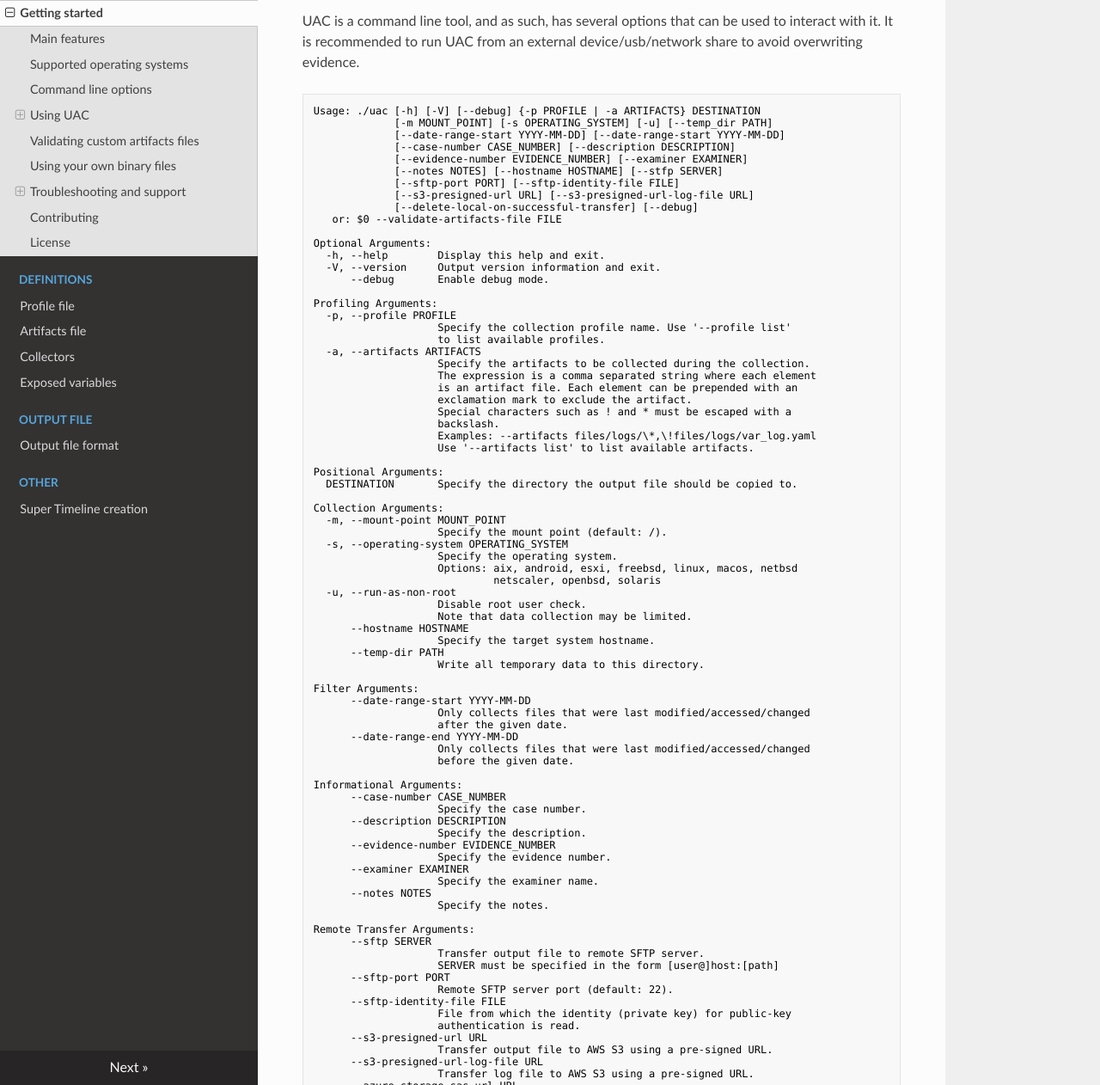
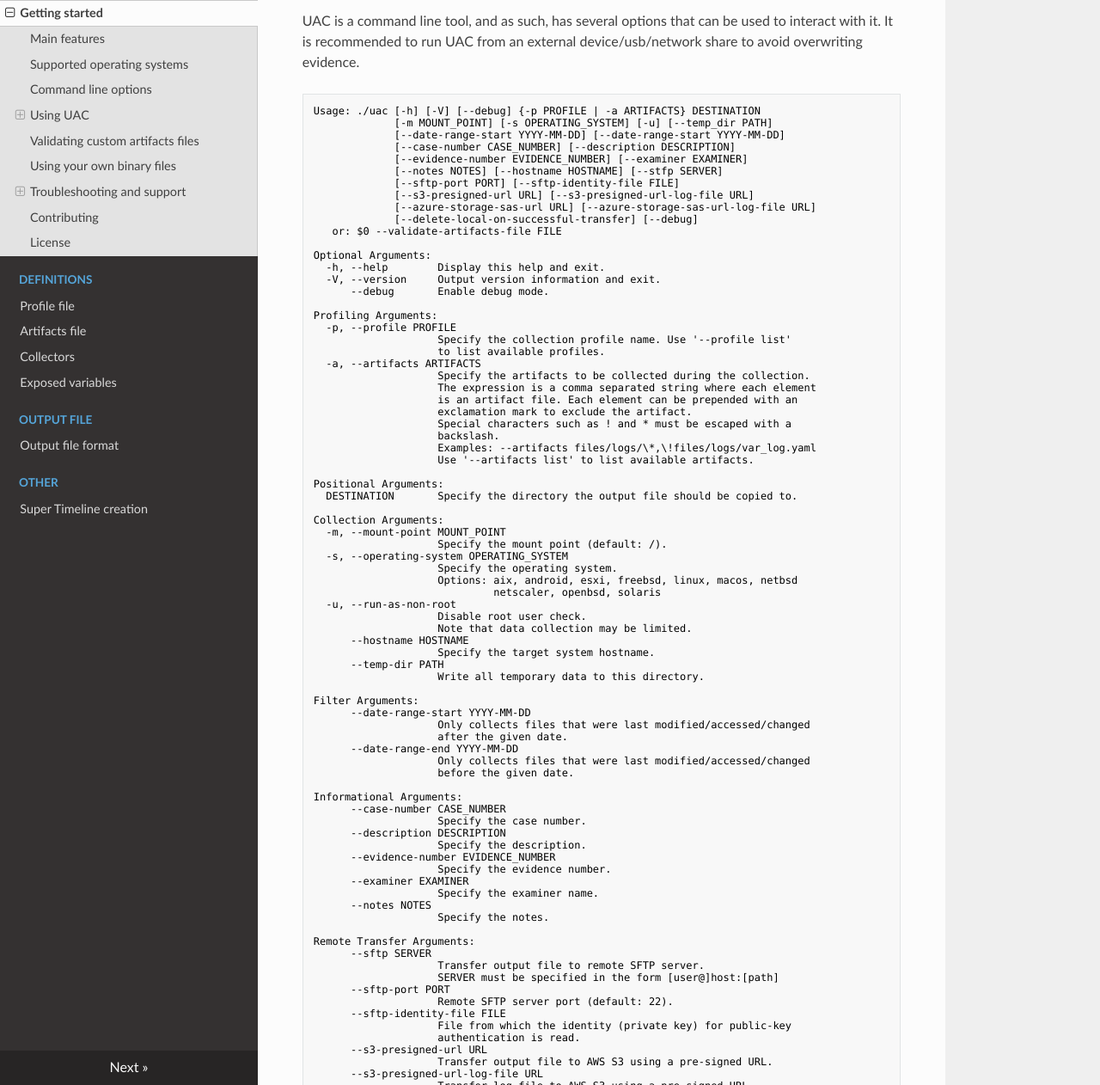
Before and after one commit to tclahr/uac-docs, an MkDocs documentation site: the page built from docs/index.md, in a window 1280 px wide and 1400 px high, scrolled down 1282 px. Shown: the part 138-1400 px from the top of the window at 86% size. Built offline with MkDocs 1.6.1, drawn with Linux system fonts in a browser that asks for light colours; nearby versions of some CDN libraries; some of the changed text lies outside the part shown.

Commit message:
docs: update azure storage upload option
Signed-off-by: Thiago Canozzo Lahr <tclahr@br.ibm.com>

```diff
--- a/docs/index.md
+++ b/docs/index.md
@@ -51,6 +51,7 @@ Usage: ./uac [-h] [-V] [--debug] {-p PROFILE | -a ARTIFACTS} DESTINATION
              [--notes NOTES] [--hostname HOSTNAME] [--stfp SERVER]
              [--sftp-port PORT] [--sftp-identity-file FILE]
              [--s3-presigned-url URL] [--s3-presigned-url-log-file URL]
+             [--azure-storage-sas-url URL] [--azure-storage-sas-url-log-file URL]
              [--delete-local-on-successful-transfer] [--debug]
    or: $0 --validate-artifacts-file FILE
 
```
